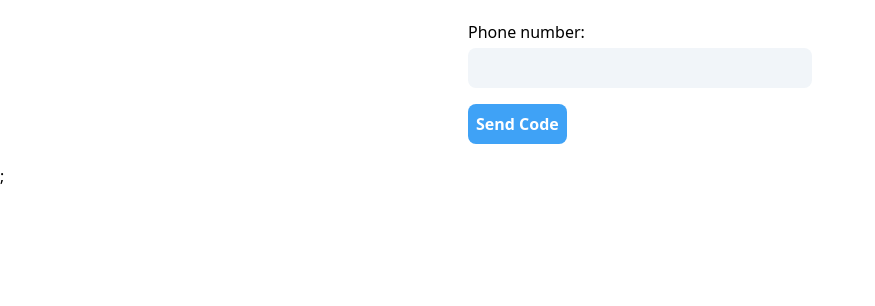
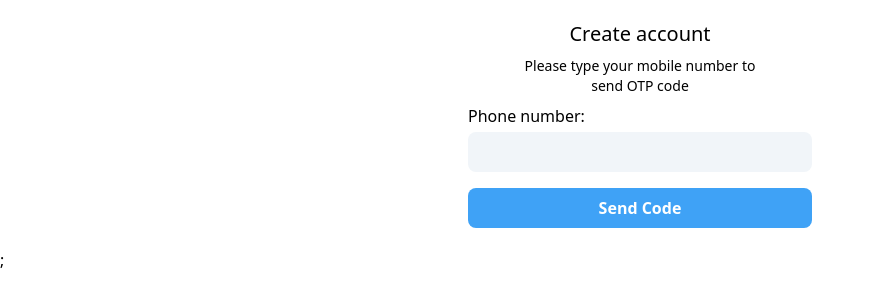
Before and after one commit to FathiMohammadDev/freelancering-app, a React (Vite) app: page /auth in a window 1280 px wide. Shown: the top 306 px of the page, without its empty margins (0-875 px from the left). Built offline with nearby package versions, Linux system fonts and the light colour scheme.

Commit message:
change style in SendOTPForm

```diff
--- a/src/features/auth/SendOTPForm.jsx
+++ b/src/features/auth/SendOTPForm.jsx
@@ -10,10 +10,17 @@ const SendOTPForm = ({
   };
 
   return (
-    <div>
+    <div className="text-center">
+      <h1 className="text-xl font-medium text-text_bold">Create account</h1>
+      <p className="text-text_light text-sm py-2">
+        Please type your mobile number to
+        <br /> send OTP code
+      </p>
       <form className="space-y-4" onSubmit={(e) => sumbitFormHandler(e)}>
         <div>
-          <label className="block text-text_light mb-1">Phone number:</label>
+          <label className="text-left block text-text_light mb-1">
+            Phone number:
+          </label>
           <input
             value={phoneNumber}
             onChange={(e) => setPhoneNumber(e.target.value)}
@@ -23,7 +30,7 @@ const SendOTPForm = ({
         </div>
         <button
           type="sumbit"
-          className="bg-primary text-white font-bold p-2 rounded-lg disabled:opacity-30"
+          className="bg-primary text-white w-full font-bold p-2 rounded-lg disabled:opacity-30"
           disabled={isPending && true}
         >
           Send Code
```
